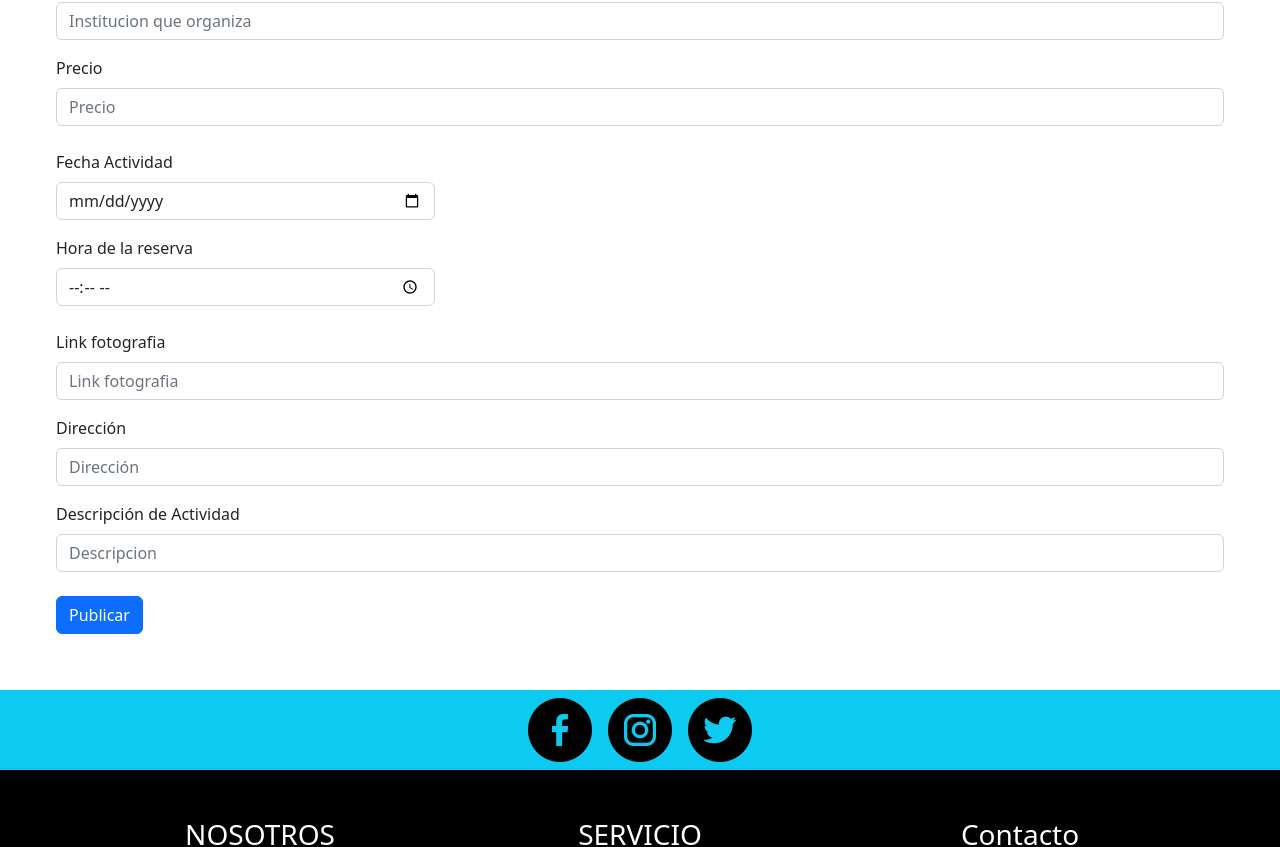
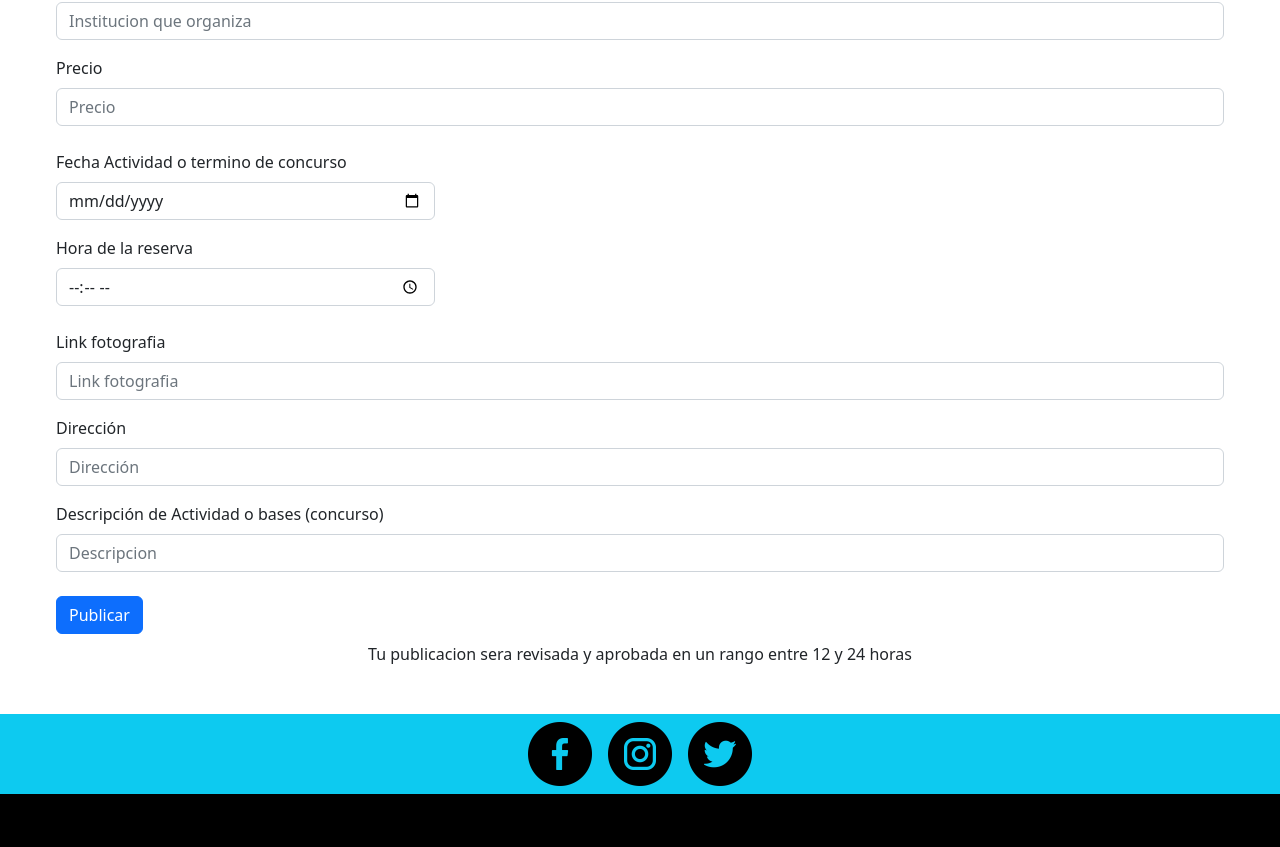
Before and after one commit to Fernandojmo/diariomural, a React (Create React App) app: page /reservas in a window 1280 px wide. Shown: the part 324-1171 px from the top of the page. Built offline with nearby package versions, Linux system fonts and the light colour scheme; no server answers; the database is empty.

Commit message:
correcciones varias en reservas

```diff
--- a/src/pages/Reservas/Reservas.jsx
+++ b/src/pages/Reservas/Reservas.jsx
@@ -104,7 +104,7 @@ const Reservas = () => {
                       <div className="row">
                           <div className="col-md-4 m-2">
                               <Form.Group controlId="dob">
-                                  <Form.Label>Fecha Actividad</Form.Label>
+                                  <Form.Label>Fecha Actividad o termino de concurso</Form.Label>
                                   <Form.Control onChange={catchInputs} value={user.fecha} required type="date" name="fecha" placeholder="Date" />
                               </Form.Group>
                           </div>
@@ -131,11 +131,12 @@ const Reservas = () => {
                   <Form.Control onChange={catchInputs} value={user.direccion} required name='direccion' placeholder="Dirección" />
                 </Form.Group>
                 <Form.Group className="mb-3 m-2">
-                  <Form.Label >Descripción de Actividad</Form.Label>
+                  <Form.Label >Descripción de Actividad o bases (concurso)</Form.Label>
                   <Form.Control onChange={catchInputs} value={user.descripcion} required name='descripcion' placeholder="Descripcion" />
                 </Form.Group>
                 <Button type="submit" className='m-2'>Publicar</Button>
-                {/* <Text>Tu publicacion sera revisada y aprobada en un rango entre 12 y 24 horas</Text> */}
+                <br/>
+                <text className='d-flex justify-content-center align-items-center'>Tu publicacion sera revisada y aprobada en un rango entre 12 y 24 horas</text>
               </fieldset>
             </Form>
         </div>
```
